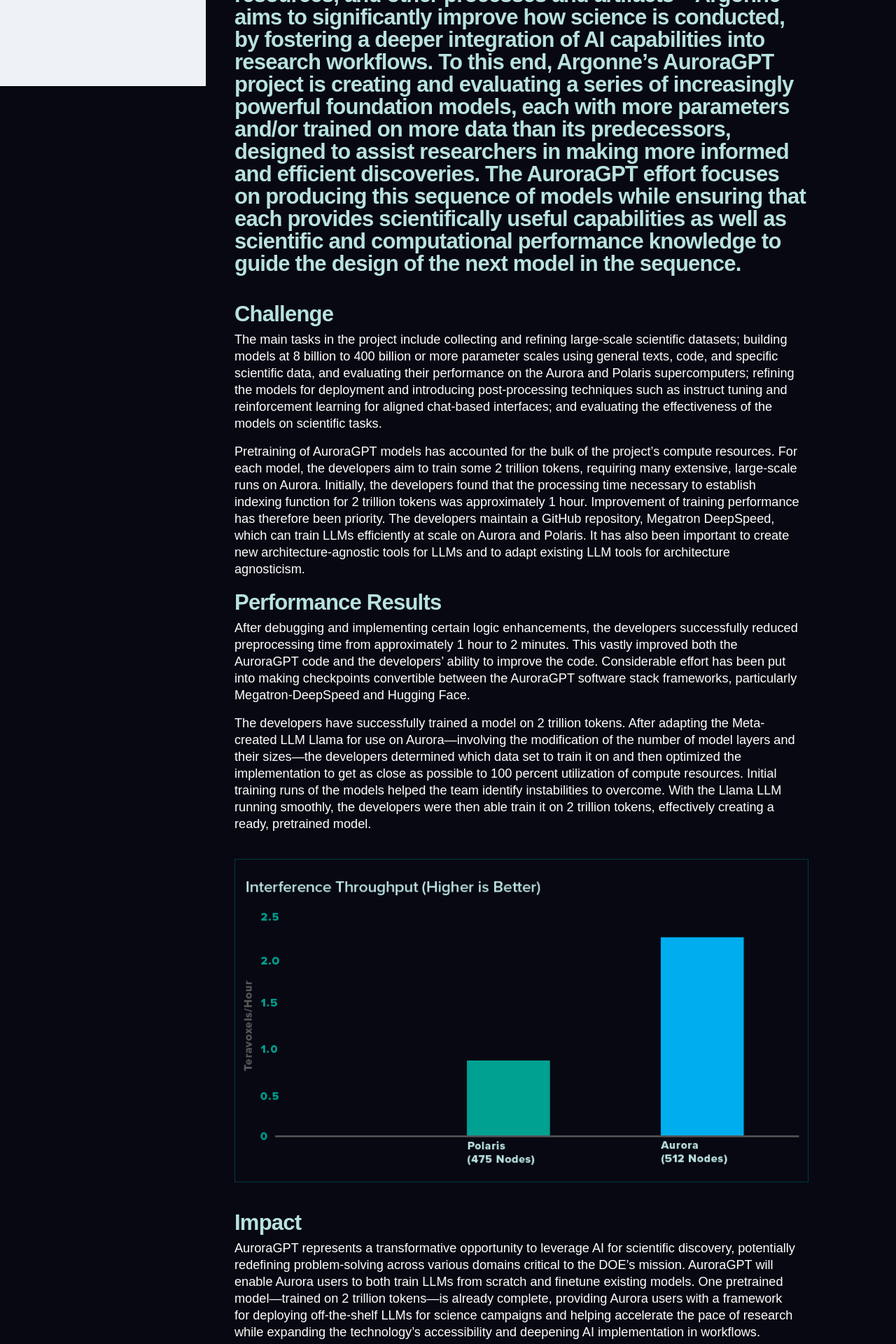
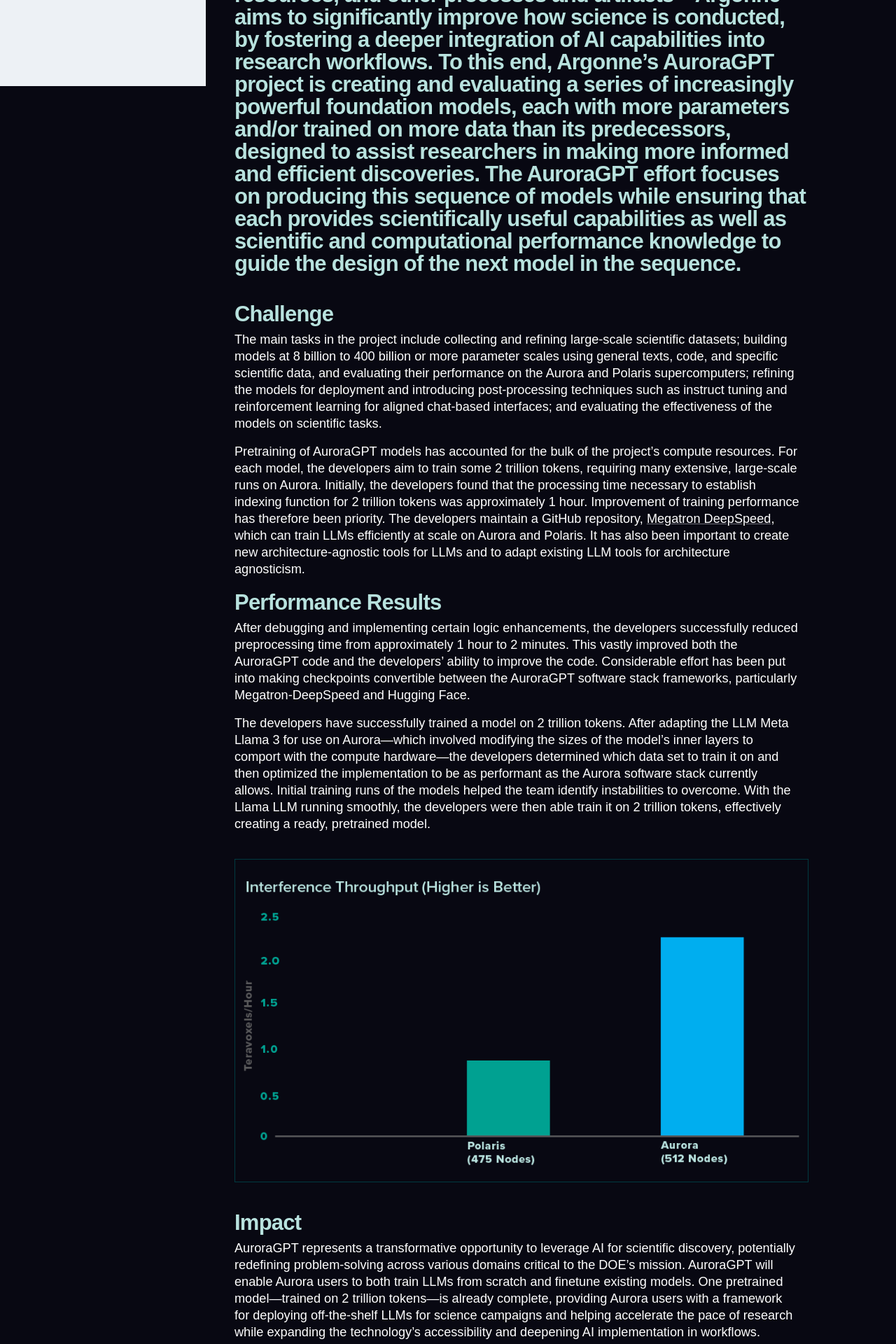
Before and after one commit to argonne-lcf/AR2024, a Jekyll site: the page built from _performancehighlights/auroragpt.md, in a window 1280 px wide. Shown: the part 1221-3141 px from the top of the page at 70% size. Built offline with Jekyll 4.4.1, drawn with Linux system fonts in a browser that asks for light colours; some web fonts are replaced.

Commit message:
Update auroragpt.md
edits from sam

```diff
--- a/_performancehighlights/auroragpt.md
+++ b/_performancehighlights/auroragpt.md
@@ -23,14 +23,15 @@
 ## Challenge
 The main tasks in the project include collecting and refining large-scale scientific datasets; building models at 8 billion to 400 billion or more parameter scales using general texts, code, and specific scientific data, and evaluating their performance on the Aurora and Polaris supercomputers; refining the models for deployment and introducing post-processing techniques such as instruct tuning and reinforcement learning for aligned chat-based interfaces; and evaluating the effectiveness of the models on scientific tasks.
 
-Pretraining of AuroraGPT models has accounted for the bulk of the project’s compute resources. For each model, the developers aim to train some 2 trillion tokens, requiring many extensive, large-scale runs on Aurora. Initially, the developers found that the processing time necessary to establish indexing function for 2 trillion tokens was approximately 1 hour. Improvement of training performance has therefore been priority. The developers maintain a GitHub repository, Megatron DeepSpeed, which can train LLMs efficiently at scale on Aurora and Polaris. It has also been important to create new architecture-agnostic tools for LLMs and to adapt existing LLM tools for architecture agnosticism.
+Pretraining of AuroraGPT models has accounted for the bulk of the project’s compute resources. For each model, the developers aim to train some 2 trillion tokens, requiring many extensive, large-scale runs on Aurora. Initially, the developers found that the processing time necessary to establish indexing function for 2 trillion tokens was approximately 1 hour. Improvement of training performance has therefore been priority. The developers maintain a GitHub repository, [Megatron DeepSpeed](https://github.com/argonne-lcf/Megatron-DeepSpeed), which can train LLMs efficiently at scale on Aurora and Polaris. It has also been important to create new architecture-agnostic tools for LLMs and to adapt existing LLM tools for architecture agnosticism.
 
 
 
 ## Performance Results
 After debugging and implementing certain logic enhancements, the developers successfully reduced preprocessing time from approximately 1 hour to 2 minutes. This vastly improved both the AuroraGPT code and the developers’ ability to improve the code. Considerable effort has been put into making checkpoints convertible between the AuroraGPT software stack frameworks, particularly Megatron-DeepSpeed and Hugging Face.
 
-The developers have successfully trained a model on 2 trillion tokens. After adapting the Meta-created LLM Llama for use on Aurora—involving the modification of the number of model layers and their sizes—the developers determined which data set to train it on and then optimized the implementation to get as close as possible to 100 percent utilization of compute resources. Initial training runs of the models helped the team identify instabilities to overcome. With the Llama LLM running smoothly, the developers were then able train it on 2 trillion tokens, effectively creating a ready, pretrained model.
+The developers have successfully trained a model on 2 trillion tokens. After adapting the LLM Meta Llama 3 for use on Aurora—which involved modifying the sizes of the model’s inner layers to comport with the compute hardware—the developers determined which data set to train it on and then optimized the implementation to be as performant as the Aurora software stack currently allows. Initial training runs of the models helped the team identify instabilities to overcome. With the Llama LLM running smoothly, the developers were then able train it on 2 trillion tokens, effectively creating a ready, pretrained model.
+
 
 
 {% include media-img.html
```
